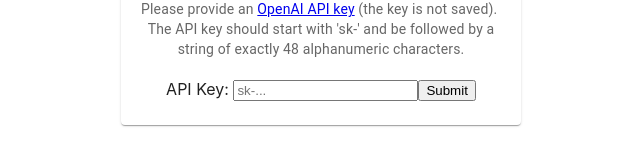
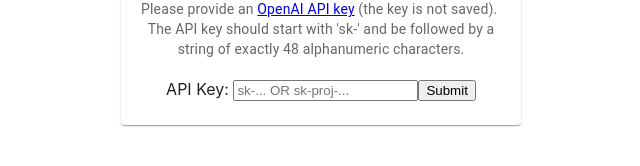
Before and after one commit to DiogoRDuarte/autovizua11y-examples, a React (Create React App) app: page / in a window 1280 px wide. Both pictures are taken after a click on the button 320 px from the left and 275 px from the top of the page. Shown: the part 352-518 px from the top of the page, without its empty margins (319-959 px from the left). Built offline with nearby package versions, Linux system fonts and the light colour scheme.

Commit message:
Change code to also accept OpenAI project API keys

```diff
--- a/src/KeyRequest.js
+++ b/src/KeyRequest.js
@@ -23,7 +23,7 @@
   };
 
   const isValidApiKey = (key) => {
-    const apiKeyPattern = /^sk-[a-zA-Z0-9]{48}$/;
+    const apiKeyPattern = /^sk-(proj-)?[a-zA-Z0-9]{48}$/;
     return apiKeyPattern.test(key);
   };
 
@@ -56,7 +56,7 @@
                 API Key:{" "}
                 <input
                   type="text"
-                  placeholder="sk-..."
+                  placeholder="sk-... OR sk-proj-..."
                   value={apiKey}
                   onChange={handleChanges}
                 />
```
